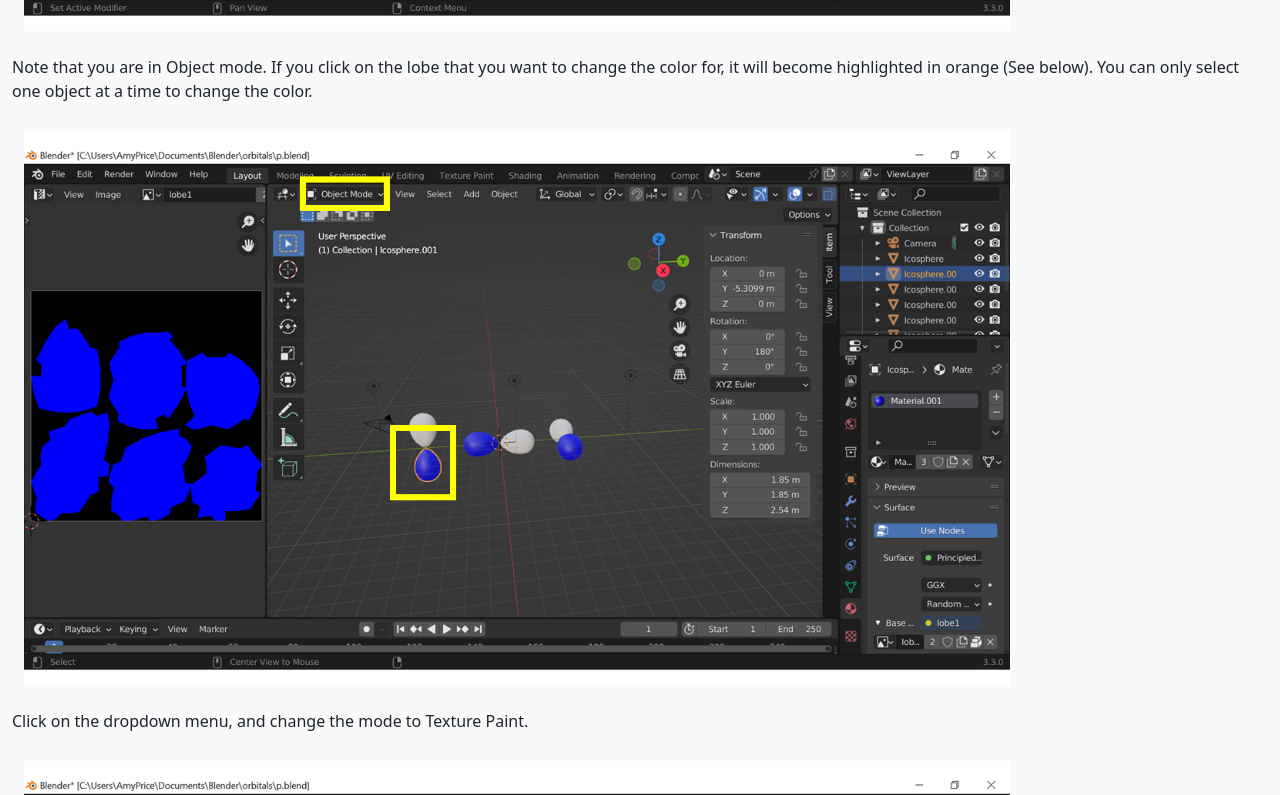
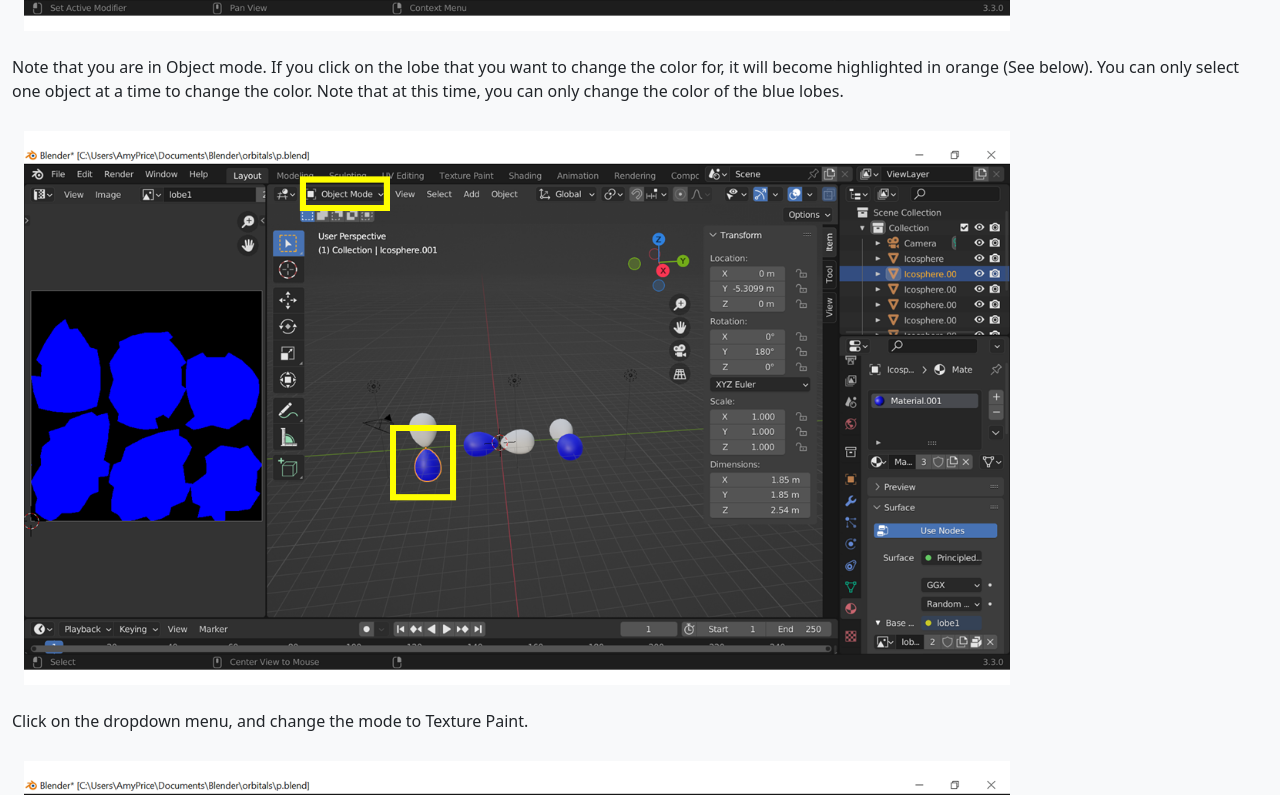
Before and after one commit to aprice101/aprice101.github.io, a plain HTML site: page orbitals.html in a window 1280 px wide. Shown: the part 1277-2072 px from the top of the page. Drawn offline with nearby package versions, Linux system fonts and the light colour scheme.

Commit message:
Update orbitals.html

```diff
--- a/orbitals.html
+++ b/orbitals.html
@@ -106,7 +106,7 @@
               <img class="img-fluid" src="images/tutorial/Slide1.PNG" alt="" style="max-width: 80%;">
             </div>
 
-            <p>Note that you are in Object mode. If you click on the lobe that you want to change the color for, it will become highlighted in orange (See below). You can only select one object at a time to change the color.
+            <p>Note that you are in Object mode. If you click on the lobe that you want to change the color for, it will become highlighted in orange (See below). You can only select one object at a time to change the color. Note that at this time, you can only change the color of the blue lobes.
             </p>
             <div class="container-fluid pt-1 my-4 bg-light text-dark">
               <img class="img-fluid" src="images/tutorial/Slide2.PNG" alt="" style="max-width: 80%;">
```
